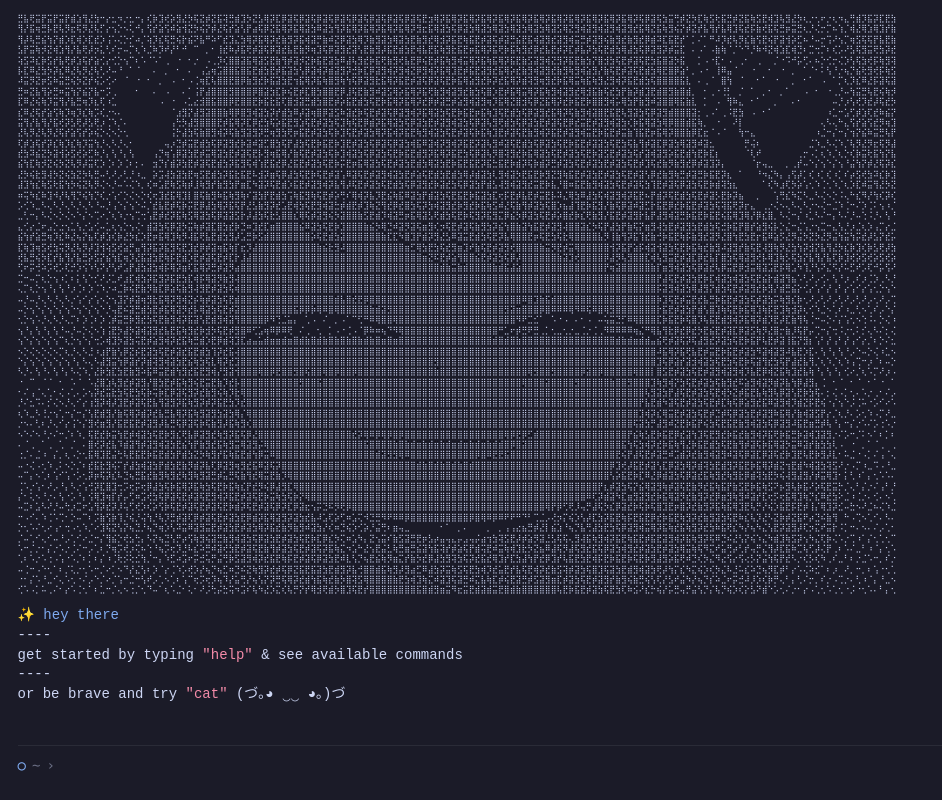
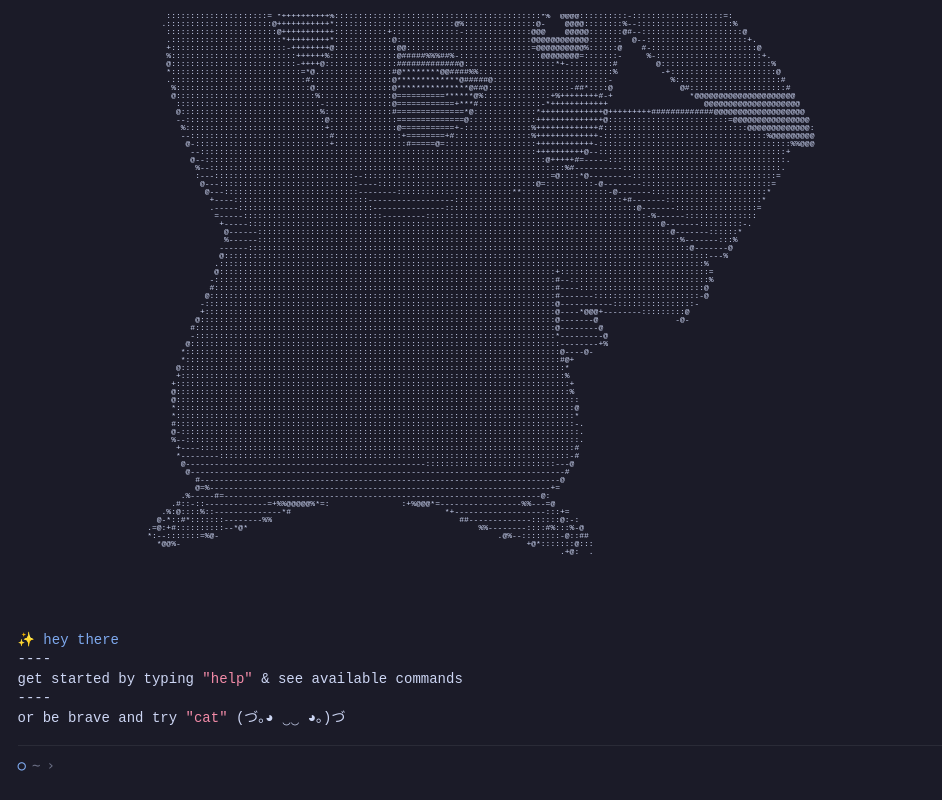
Before and after one commit to imkarin/portfolio-2026, a React (Vite) app: page / in a window 1280 px wide. Shown: the whole page, without its empty margins (0-942 px from the left). Built offline with nearby package versions, Linux system fonts and the light colour scheme.

Commit message:
replace welcome ascii with pikachu

```diff
--- a/src/components/TerminalOutput/TerminalOutput.css
+++ b/src/components/TerminalOutput/TerminalOutput.css
@@ -30,7 +30,7 @@
 
 .terminal-line.welcome-ascii {
   font-size: clamp(2px, 8px, 0.8vw);
-  line-height: 1.3;
+  line-height: 1;
 }
 
 .terminal-line.input-line {
```
Also changed, not shown: src/constants/ascii.ts (+129 -56 lines), 1 other file (tests, documents, lock files or other folders).
